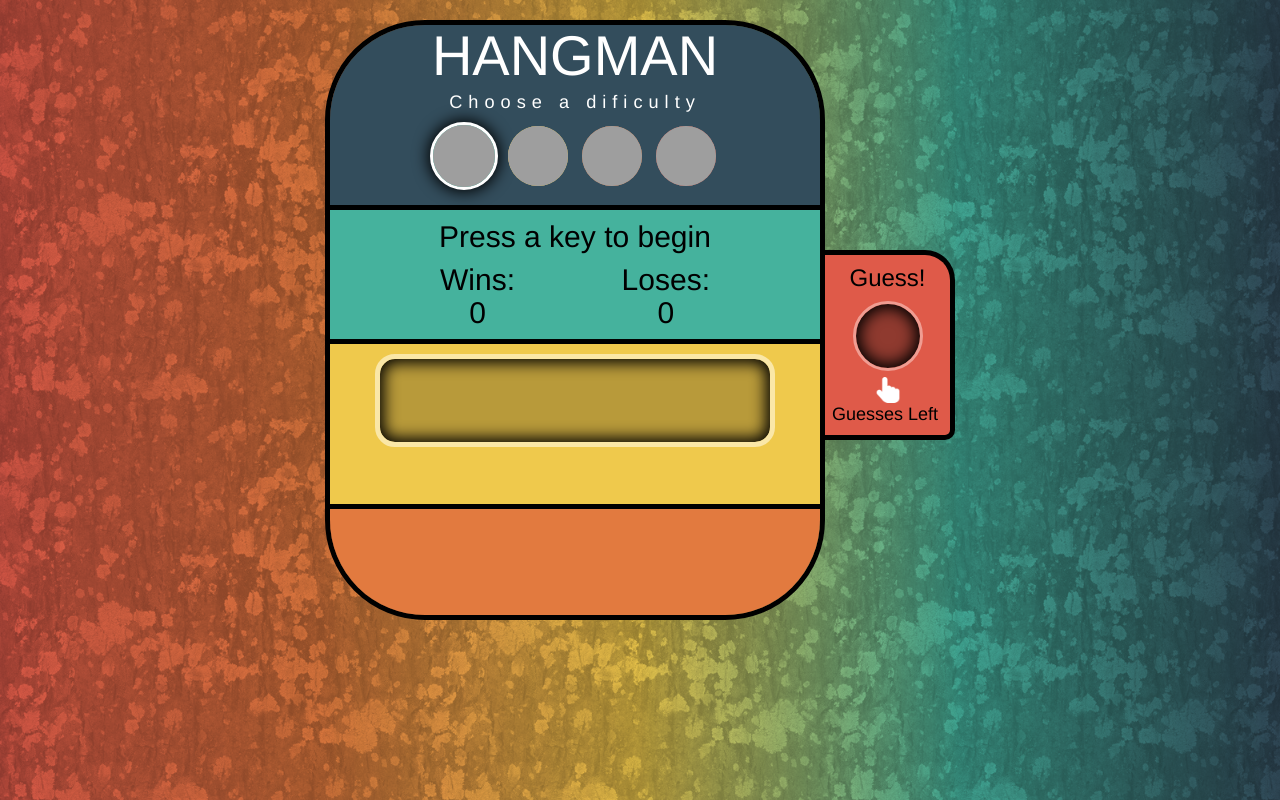
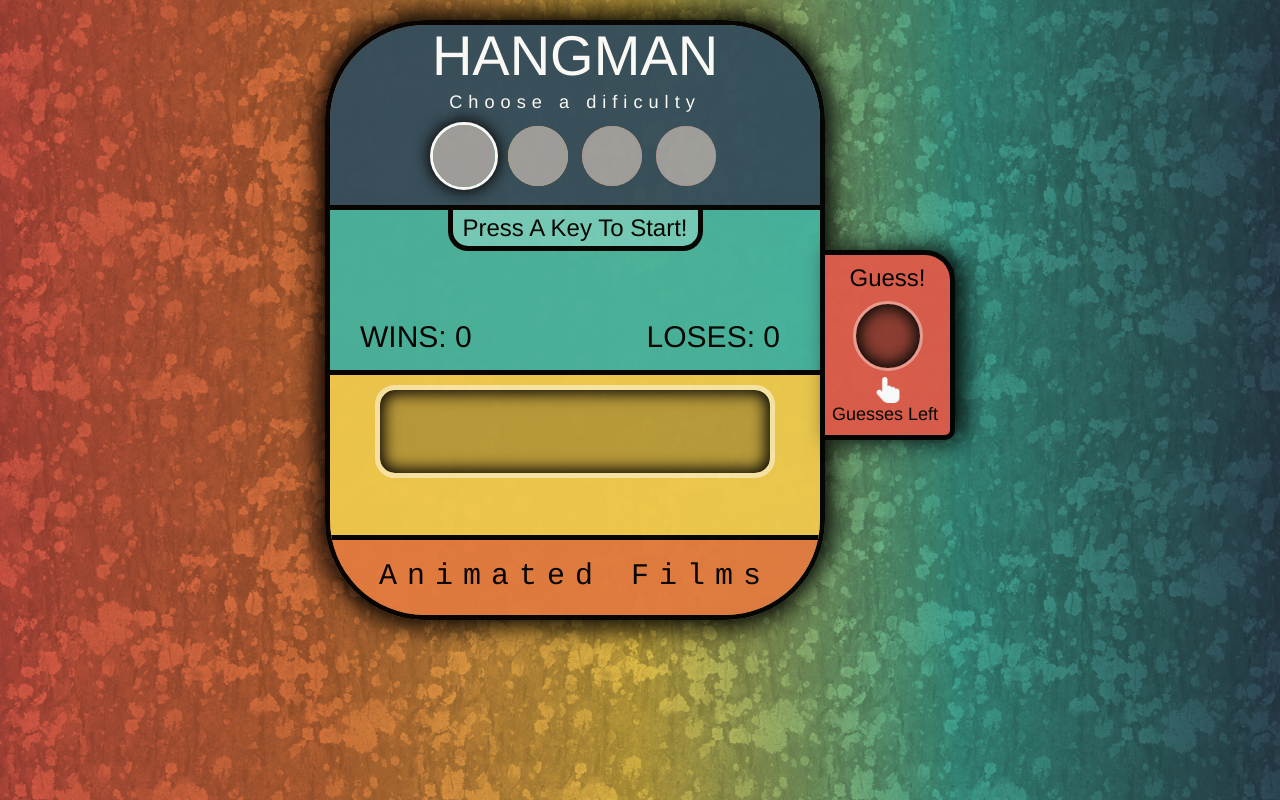
Before and after one commit to AlexChaseJones/hangmanGame, a PHP site: page / in a window 1280 px wide. Run offline with PHP 8.4, Linux system fonts and the light colour scheme; grey boxes are pictures that could not be loaded.

Commit message:
adjusted scoreboard location, more design changes

```diff
--- a/Index.html
+++ b/Index.html
@@ -49,28 +49,24 @@
         </div>
         <div class="containercss">
             <div id="scoreboard">
-                <h2 id="messenger">
-                    Press a key to begin
-                </h2>
+                <h3 id="messenger">
+                    Press A Key To Start!
+                </h3>
                 <div class="clearfix">
                 </div>
+                <div id="scoreContainer">
                     <div id="winsContainer">
                         <h2>
-                        Wins:
-                    </h2>
-                    <h2 id="wins">
-                        0
+                            WINS: <span id="wins">0</span>
                         </h2>
                     </div>
                     <div id="losesContainer">
                         <h2>
-                        Loses:
-                    </h2>
-                    <h2 id="loses">
-                        0
+                            LOSES: <span id="loses">0</span>
                         </h2>
                     </div>
                     <div class="clearfix">
+                    </div>
                 </div>
             </div>
             <div id="wordContainer">
@@ -81,7 +77,7 @@
 
             <div id="previous">
                 <h2 id="guessed">
-
+                    Animated Films
                 </h2>
             </div>
         </div>
--- a/css/styles.css
+++ b/css/styles.css
@@ -15,14 +15,15 @@ h1, h2, h3, h4 {
 #wrapper {
 	margin:0px auto;
 	width:750px;
+	opacity: .95;
 	}
 
 #maincontent {
 	border:5px solid black;
+	box-shadow: 0px 0px 25px 8px black;
 	text-align: center;
 	width: 500px;
 	height: 600px;
-	box-shadow: 0px 0px 15px 2px inset black;
 	border-radius: 100px;
 	margin: 20px auto;
 	margin-left:60px;
@@ -101,17 +102,34 @@ input[type="radio"]:checked + img {
 	background-color: #45B29D;
 	color:black;
 	padding:10px;
+	padding-top: 0px;
+	height: 165px;
 	border-bottom: 5px solid black;
+	position: relative;
+}
+
+#messenger {
+	background-color: #72CCBB;
+	border:5px solid black;
+	border-top: none;
+	display: inline-block;
+	padding: 5px 10px;
+	border-bottom-left-radius: 20px;
+	border-bottom-right-radius: 20px;
+}
+#scoreContainer {
+	position: absolute;
+	top: 110px;
+	left: 30px;
+	width: 420px;
 }
 
 #winsContainer {
 	float: left;
-	margin:10px 0px 0px 100px;
 }
 
 #losesContainer {
 	float: right;
-	margin:10px 100px 0px 0px;
 }
 
 
@@ -148,12 +166,13 @@ input[type="radio"]:checked + img {
 
 }
 #guessed {
+	font-family: Courier;
 	background-color: #E27A3F;
 	max-height: 120px;
 	min-height: 120px;
 	text-align: center;
 	letter-spacing: 10px;
-	padding-top: 30px;
+	padding-top: 20px;
 }
 
 #guess {
@@ -170,6 +189,7 @@ input[type="radio"]:checked + img {
 	background-color: #DF5A49;
 	position: relative;
 	top:250px;
+	box-shadow: 8px 0px 25px 1px black;
 
 }
 
--- a/javascript/javascript.js
+++ b/javascript/javascript.js
@@ -136,7 +136,7 @@ function resetForm() {                                          //Resets the inp
             if (chancesLeft <= 0) {
                 loses++;
                 document.getElementById("loses").innerHTML = loses; //Updates loses in HTML.
-                document.getElementById("messenger").innerHTML = "You Lose! The word was '" + makeString(currentWord) +"'. Guess a letter to start.";
+                document.getElementById("messenger").innerHTML = "You Lose! The word was '" + makeString(currentWord) + ".'";
             }
         };
 
@@ -146,6 +146,6 @@ function resetForm() {                                          //Resets the inp
             if (wordHolder.indexOf("_") == -1) {
                 wins++;
                 document.getElementById("wins").innerHTML = wins; //Updates wins in HTML.
-                document.getElementById("messenger").innerHTML = "Good Job! You Win! Guess a letter to Start."
+                document.getElementById("messenger").innerHTML = "You Win! Press a key to play again"
             }
         };
```
Lines whose indentation alone changed are shown as unchanged.
